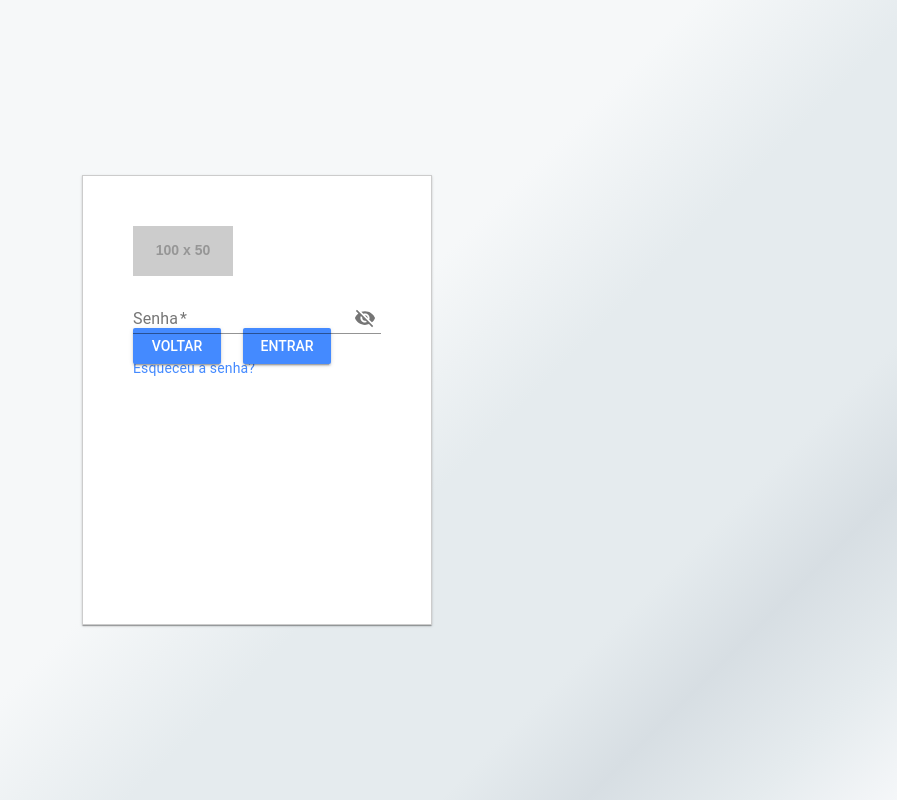
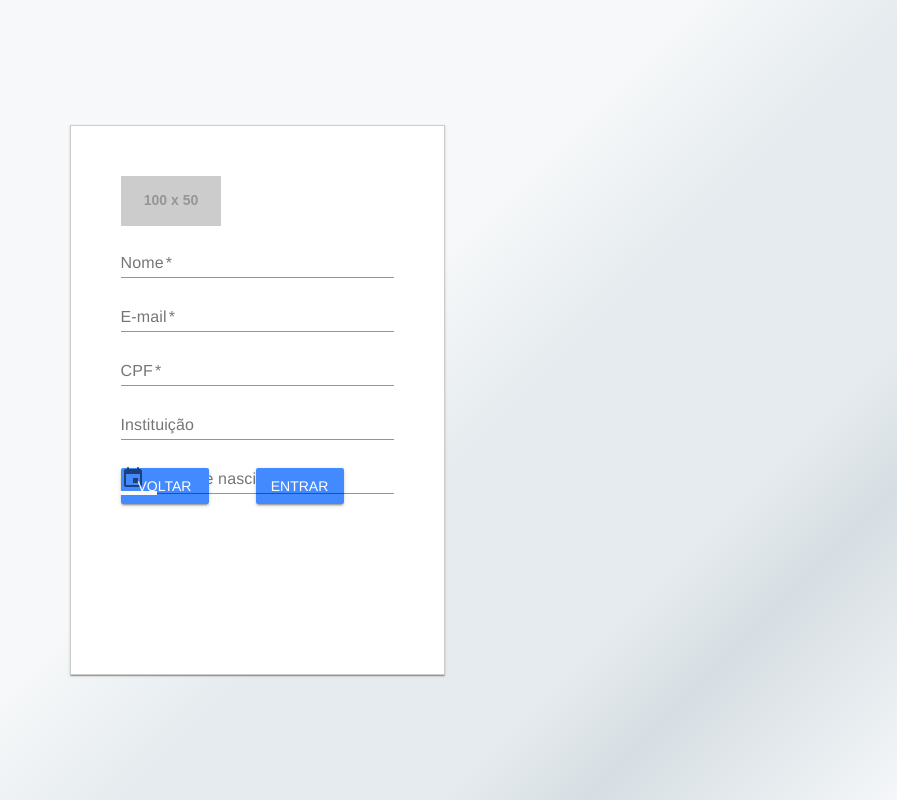
Before and after one commit to Simillo/SIE, a Vue app in the folder Interface/: page /#/register in a window 1280 px wide. Shown: the whole page, without its empty margins (383-1280 px from the left). Built offline with nearby package versions, Linux system fonts and the light colour scheme.

Commit message:
register

```diff
--- a/Interface/src/App.vue
+++ b/Interface/src/App.vue
@@ -1,5 +1,5 @@
 <template lang='pug'>
-  .app
+  #app
     router-view
 </template>
 
--- a/Interface/src/components/login/Auth.vue
+++ b/Interface/src/components/login/Auth.vue
@@ -1,5 +1,5 @@
 <template lang='pug'>
-  box
+  box(:hasClass='true')
     md-field
       label Senha
       md-input(
--- a/Interface/src/components/login/Login.vue
+++ b/Interface/src/components/login/Login.vue
@@ -1,5 +1,5 @@
 <template lang='pug'>
-  box
+  box(:hasClass='true')
     md-field
       label Email ou CPF
       md-input(
--- a/Interface/src/components/register/Register.vue
+++ b/Interface/src/components/register/Register.vue
@@ -1,13 +1,32 @@
 <template lang='pug'>
   box
     md-field
-      label Senha
+      label Nome
       md-input(
-        type='password',
-        v-model='password'
+        type='text',
+        v-model='envelope.Name',
         required)
-    div
-      a Esqueceu a senha?
+    md-field
+      label E-mail
+      md-input(
+        type='email',
+        v-model='envelope.Email',
+        required)
+    md-field
+      label CPF
+      md-input(
+        type='text',
+        v-model='envelope.Cpf',
+        required)
+    md-field
+      label Instituição
+      md-input(
+        type='text',
+        v-model='envelope.Instituition')
+    md-datepicker(
+        v-model='envelope.BirthDate',
+        required)
+        label Data de nascimento
     div
       router-link(to='/')
         md-button.md-raised.md-primary.no-margin.float-left.pull-bottom Voltar
@@ -24,7 +43,9 @@ export default {
   },
   data () {
     return {
-      envelope: {}
+      envelope: {
+        BirthDate: ''
+      }
     }
   },
   methods: {
--- a/Interface/src/components/shared/Box.vue
+++ b/Interface/src/components/shared/Box.vue
@@ -3,12 +3,18 @@
     .box-middle
       .box-inner.md-elevation-1
         .box-logo
-        .content-box
+        .content-box(:class='propClass')
             slot
 </template>
 
 <script>
 export default {
+  props: ['hasClass'],
+  data () {
+    return {
+      propClass: this.hasClass ? 'margin-top' : ''
+    }
+  }
 }
 </script>
 
@@ -25,8 +31,8 @@ export default {
       position: relative;
       background: #fff;
       border: 1px solid #ccc;
-      width: 350px;
-      min-height: 450px;
+      width: 375px;
+      min-height: 550px;
       margin-left: auto;
       margin-right: auto;
       padding: 50px;
@@ -35,10 +41,13 @@ export default {
         width: 100px;
         height: 50px;
       }
-      .content-box {
-        margin-top: 10px;
-      }
     }
   }
+  .md-field:not(:first-child) {
+    margin-top: -18px!important;
+  }
+}
+.margin-top {
+  margin-top: 50px;
 }
 </style>
```
